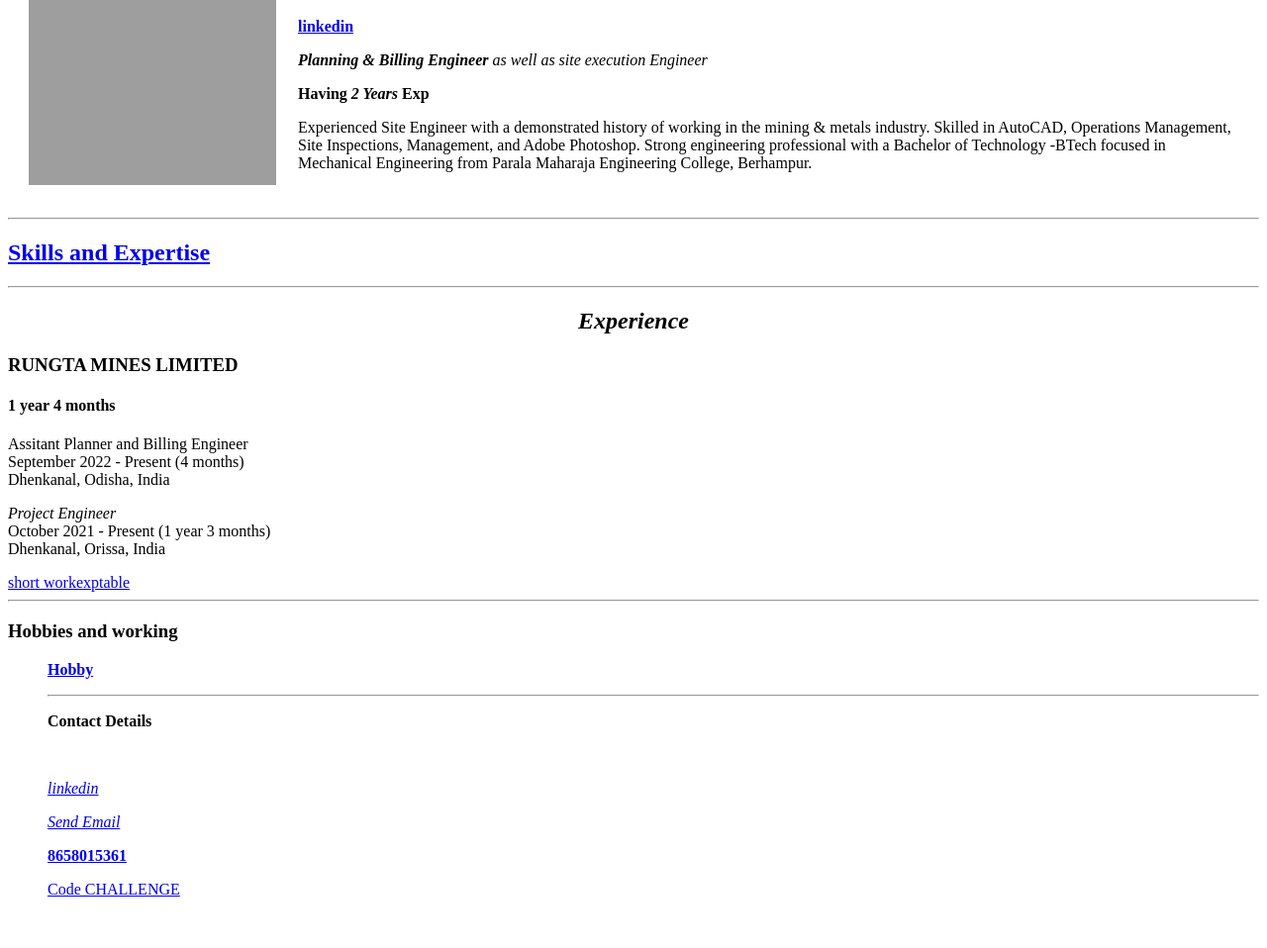
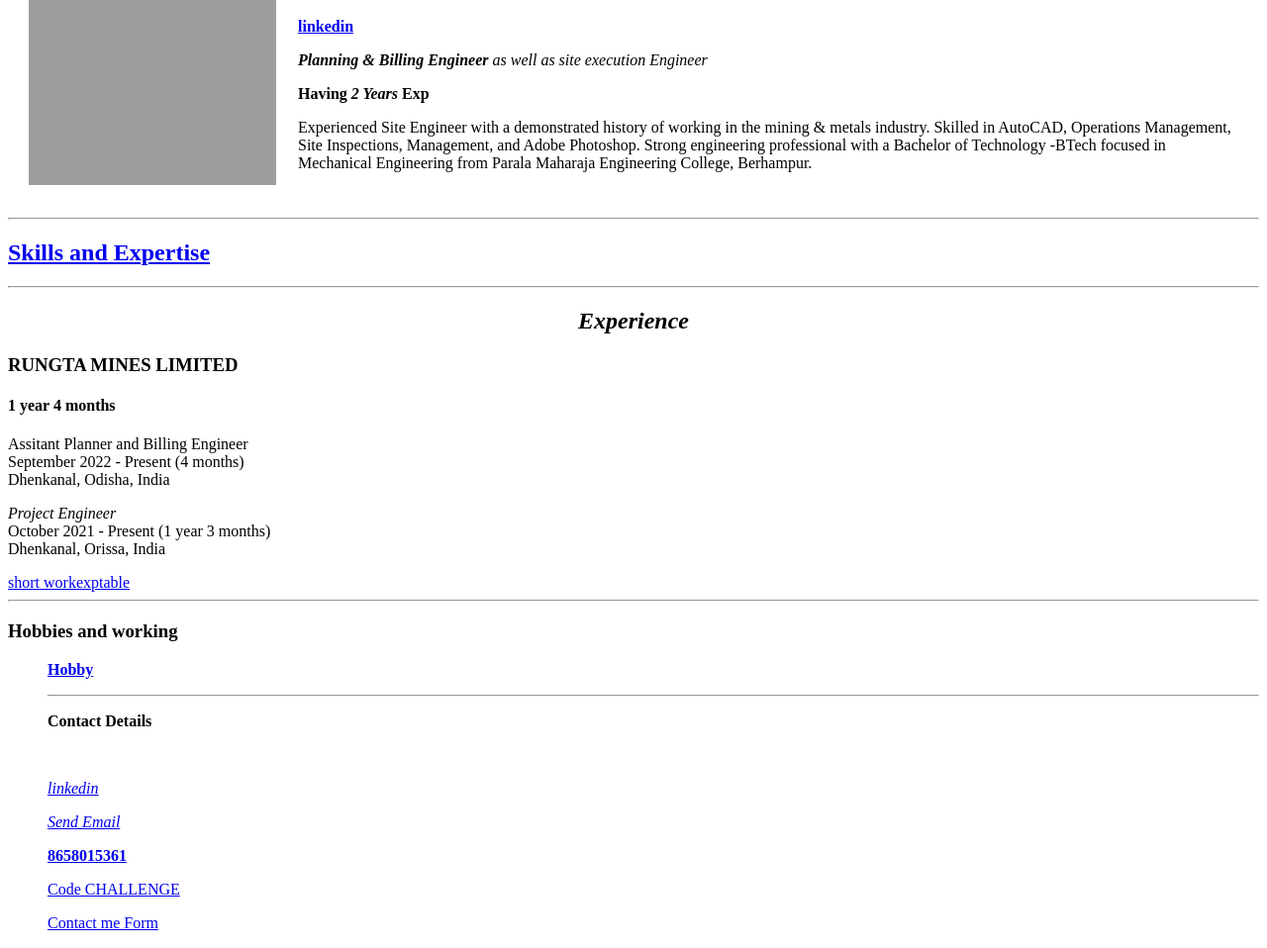
Before and after one commit to parmanpani/Parman-html-CV, a plain HTML site: page index.html in a window 1280 px wide. Shown: the part 92-1050 px from the top of the page at 99% size. Before the commit the page ends 1016 px from the top, so only its background shows below. Drawn offline with Linux system fonts and the light colour scheme; grey boxes are pictures that could not be loaded.

Commit message:
contact me form linkage

```diff
--- a/index.html
+++ b/index.html
@@ -57,7 +57,7 @@
              <p><a href="mailto:er.paniparman@gmail.com.com"><em>Send Email</em></a></p>
              <p><a href="tel:+918658015361"><strong>8658015361</strong></a></p>
              <p><a href="challenge.html">Code CHALLENGE</a></p>
-
+                 <p><a href="forms.html">Contact me Form</a></p>
 
     </body>
 </html>
```
